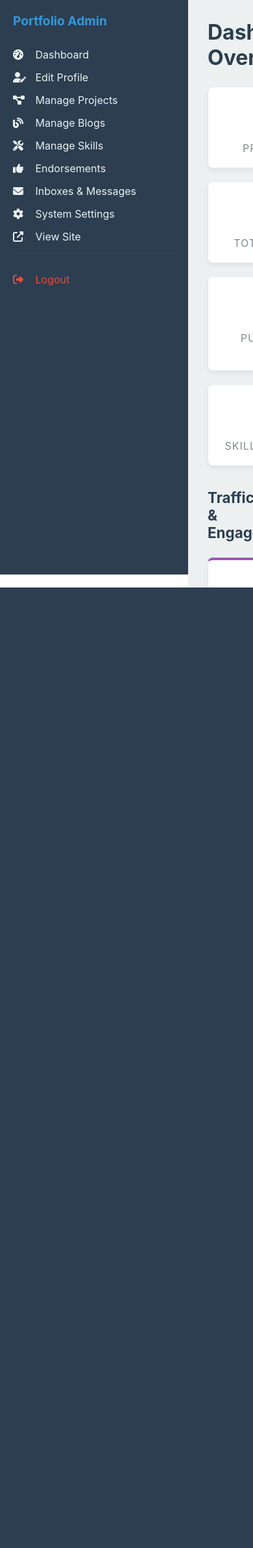
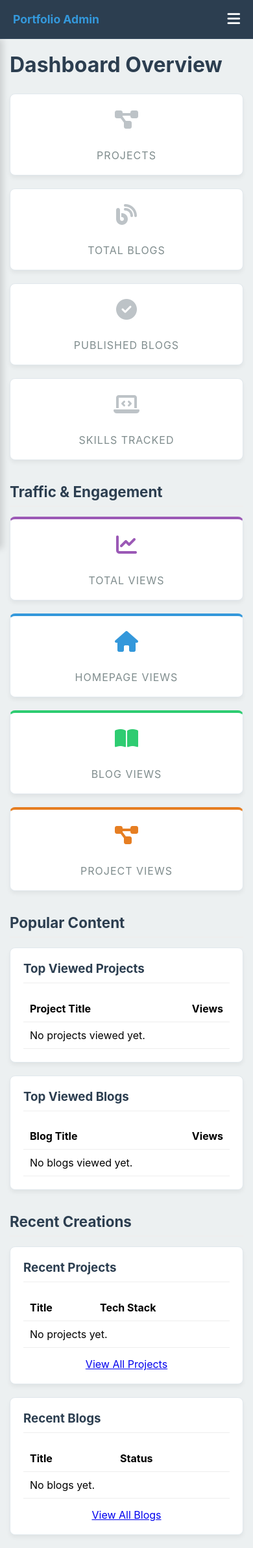
Before and after one commit to DhruvBhirud/django-portfolio, a Django app: template main/templates/main/admin/dashboard.html in a window 390 px wide. Shown: the whole page at 65% size. Before the commit the page ends 904 px from the top, so only its background shows below. Run offline with Django 5.2, Linux system fonts and the light colour scheme; the template is opened without the code that fills it, so the values that code supplies are empty.

Commit message:
style: make admin panel responsive and mobile friendly

```diff
--- a/main/templates/main/admin/base_admin.html
+++ b/main/templates/main/admin/base_admin.html
@@ -3,18 +3,19 @@
 <head>
     {% load static %}
     <meta charset="UTF-8">
+    <meta name="viewport" content="width=device-width, initial-scale=1.0">
     <title>Admin Dashboard</title>
     <link rel="icon" type="image/png" href="{% static 'images/favicon-light.png' %}" media="(prefers-color-scheme: light)">
     <link rel="icon" type="image/png" href="{% static 'images/favicon-dark.png' %}" media="(prefers-color-scheme: dark)">
     <link rel="stylesheet" href="https://cdn.jsdelivr.net/gh/devicons/devicon@latest/devicon.min.css">
     <link rel="stylesheet" href="https://cdnjs.cloudflare.com/ajax/libs/font-awesome/6.4.0/css/all.min.css">
     <style>
-        body { font-family: -apple-system, BlinkMacSystemFont, "Segoe UI", Roboto, sans-serif; margin: 0; padding: 0; display: flex; }
-        .sidebar { width: 250px; background: #2c3e50; color: white; height: 100vh; padding: 20px; }
+        body { font-family: -apple-system, BlinkMacSystemFont, "Segoe UI", Roboto, sans-serif; margin: 0; padding: 0; display: flex; min-height: 100vh; }
+        .sidebar { width: 250px; background: #2c3e50; color: white; display: flex; flex-direction: column; padding: 20px; box-sizing: border-box; flex-shrink: 0; }
         .sidebar a { color: #ecf0f1; text-decoration: none; display: block; margin-bottom: 15px; }
         .sidebar a:hover { color: #3498db; }
-        .main-content { flex: 1; padding: 30px; background: #ecf0f1; height: 100vh; overflow-y: auto; }
-        .card { background: white; padding: 20px; border-radius: 8px; box-shadow: 0 2px 4px rgba(0,0,0,0.1); margin-bottom: 20px; }
+        .main-content { flex: 1; padding: 30px; background: #ecf0f1; min-height: 100vh; overflow-y: auto; box-sizing: border-box; }
+        .card { background: white; padding: 20px; border-radius: 8px; box-shadow: 0 2px 4px rgba(0,0,0,0.1); margin-bottom: 20px; overflow-x: auto; }
         h1, h2 { margin-top: 0; }
         input, textarea { width: 100%; padding: 10px; margin-bottom: 15px; border: 1px solid #bdc3c7; border-radius: 4px; box-sizing: border-box; }
         button { background: #3498db; color: white; border: none; padding: 10px 20px; border-radius: 4px; cursor: pointer; }
@@ -27,9 +28,79 @@
         .status-pub { background: #e8f8f5; color: #1abc9c; }
         .status-draft { background: #fdf2e9; color: #e67e22; }
         .status-featured { background: #fef9e7; color: #f1c40f; }
+
+        /* Mobile Header */
+        .mobile-header {
+            display: none;
+            background: #2c3e50;
+            color: white;
+            padding: 15px 20px;
+            align-items: center;
+            justify-content: space-between;
+            position: fixed;
+            top: 0;
+            left: 0;
+            right: 0;
+            height: 60px;
+            z-index: 1001;
+            box-sizing: border-box;
+            border-bottom: 1px solid #34495e;
+        }
+
+        .sidebar-overlay {
+            display: none;
+            position: fixed;
+            top: 0;
+            left: 0;
+            width: 100vw;
+            height: 100vh;
+            background: rgba(0, 0, 0, 0.4);
+            z-index: 999;
+            backdrop-filter: blur(2px);
+        }
+
+        @media (max-width: 768px) {
+            body {
+                flex-direction: column;
+            }
+            .mobile-header {
+                display: flex;
+            }
+            .sidebar {
+                position: fixed;
+                top: 60px;
+                left: 0;
+                width: 260px;
+                height: calc(100vh - 60px);
+                z-index: 1000;
+                transform: translateX(-100%);
+                transition: transform 0.3s ease;
+                box-shadow: 4px 0 10px rgba(0,0,0,0.15);
+            }
+            .sidebar.active {
+                transform: translateX(0);
+            }
+            .main-content {
+                margin-top: 60px;
+                padding: 20px 15px;
+                min-height: calc(100vh - 60px);
+            }
+            .sidebar-overlay.active {
+                display: block;
+            }
+        }
     </style>
 </head>
 <body>
+    <div class="mobile-header">
+        <h2 style="font-size: 1.1rem; margin: 0; color: #3498db;">Portfolio Admin</h2>
+        <button id="menu-toggle" style="background: transparent; border: none; color: white; font-size: 1.4rem; padding: 0; cursor: pointer; width: auto; height: auto;">
+            <i class="fas fa-bars"></i>
+        </button>
+    </div>
+
+    <div class="sidebar-overlay" id="sidebar-overlay"></div>
+
     <div class="sidebar">
         <h2 style="font-size: 1.2rem; margin-bottom: 30px; color: #3498db;">Portfolio Admin</h2>
         <a href="{% url 'admin_dashboard' %}"><i class="fas fa-tachometer-alt" style="width: 20px; margin-right: 10px;"></i> Dashboard</a>
@@ -53,5 +124,40 @@
     <div class="main-content">
         {% block content %}{% endblock %}
     </div>
+
+    <script>
+        document.addEventListener("DOMContentLoaded", function() {
+            const menuToggle = document.getElementById('menu-toggle');
+            const sidebar = document.querySelector('.sidebar');
+            const overlay = document.getElementById('sidebar-overlay');
+
+            function toggleMenu() {
+                sidebar.classList.toggle('active');
+                overlay.classList.toggle('active');
+
+                const isOpen = sidebar.classList.contains('active');
+                if (isOpen) {
+                    menuToggle.innerHTML = '<i class="fas fa-times"></i>';
+                } else {
+                    menuToggle.innerHTML = '<i class="fas fa-bars"></i>';
+                }
+            }
+
+            if (menuToggle && sidebar && overlay) {
+                menuToggle.addEventListener('click', toggleMenu);
+                overlay.addEventListener('click', toggleMenu);
+            }
+
+            // Close sidebar when links are clicked on mobile
+            const navLinks = sidebar.querySelectorAll('a');
+            navLinks.forEach(link => {
+                link.addEventListener('click', () => {
+                    if (window.innerWidth <= 768 && sidebar.classList.contains('active')) {
+                        toggleMenu();
+                    }
+                });
+            });
+        });
+    </script>
 </body>
 </html>
--- a/main/templates/main/admin/dashboard.html
+++ b/main/templates/main/admin/dashboard.html
@@ -42,7 +42,7 @@
     }
     .dashboard-tables {
         display: grid;
-        grid-template-columns: repeat(auto-fit, minmax(400px, 1fr));
+        grid-template-columns: repeat(auto-fit, minmax(280px, 1fr));
         gap: 20px;
     }
     .table-container {
```
